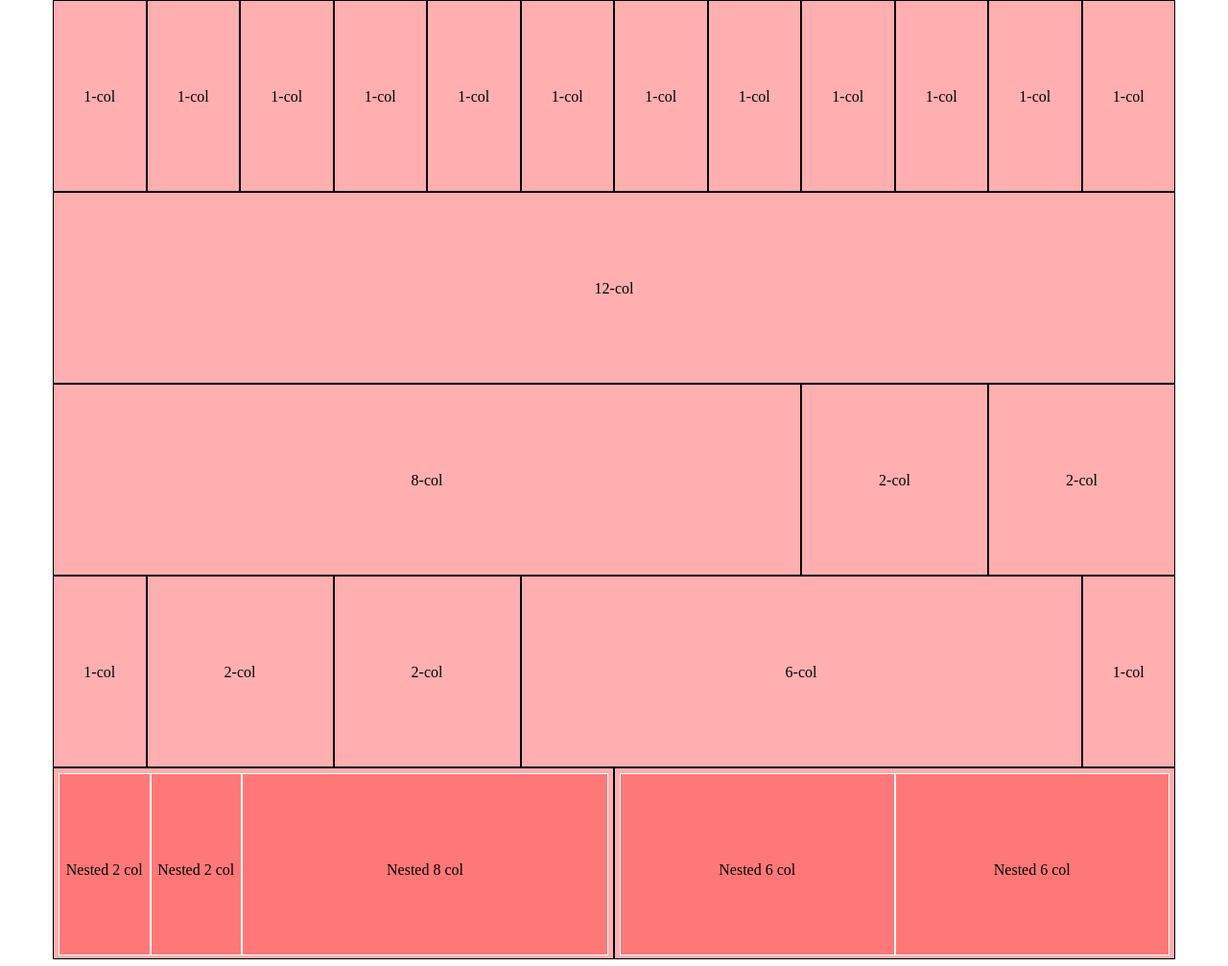
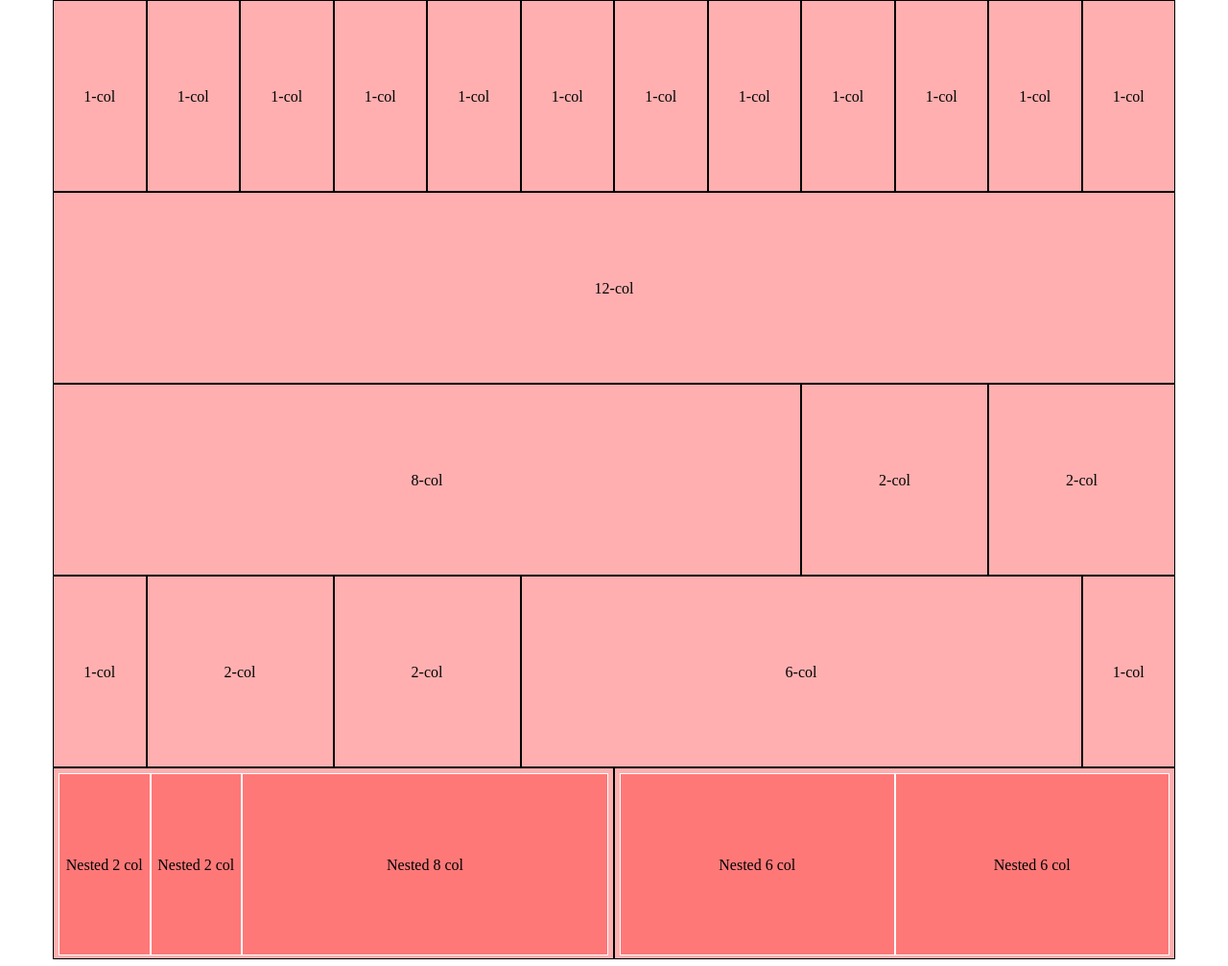
Before and after one commit to gitmichele/html-css-12bool, a plain HTML site: page index.html in a window 1280 px wide. Shown: the whole page at 96% size. Drawn offline with Linux system fonts and the light colour scheme.

```diff
--- a/css/style.css
+++ b/css/style.css
@@ -13,6 +13,7 @@
 
 footer .nested div{
     height: 190px;
+    line-height: 190px;
     border: 1px solid white;
 }
 
```
